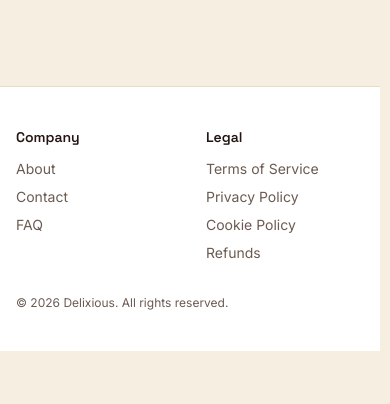
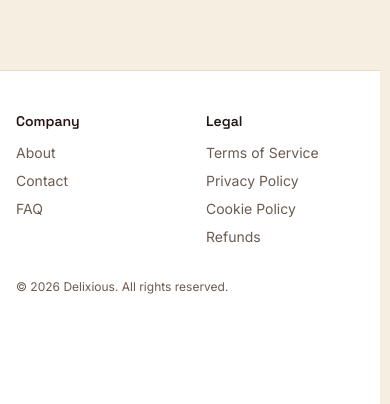
Before and after one commit to Timzee00/Delixious, a React (Vite) app in the folder frontend/: page / in a window 390 px wide. Shown: the part 2248-2652 px from the top of the page. Before the commit the page ends 2599 px from the top, so only its background shows below. Built offline with nearby package versions, Linux system fonts and the light colour scheme; no server answers.

Commit message:
Keep footer content accessible above fixed mobile navigation

```diff
--- a/frontend/src/components/Footer.jsx
+++ b/frontend/src/components/Footer.jsx
@@ -4,7 +4,7 @@ export default function Footer() {
   const year = new Date().getFullYear();
 
   return (
-    <footer className="mt-16 border-t border-hairline bg-paper">
+    <footer className="mt-12 border-t border-hairline bg-paper pb-[calc(4.5rem+env(safe-area-inset-bottom))] lg:pb-0">
       <div className="mx-auto max-w-6xl px-4 py-10 sm:px-6">
         <div className="grid grid-cols-2 gap-8 sm:grid-cols-4">
           <div>
```
